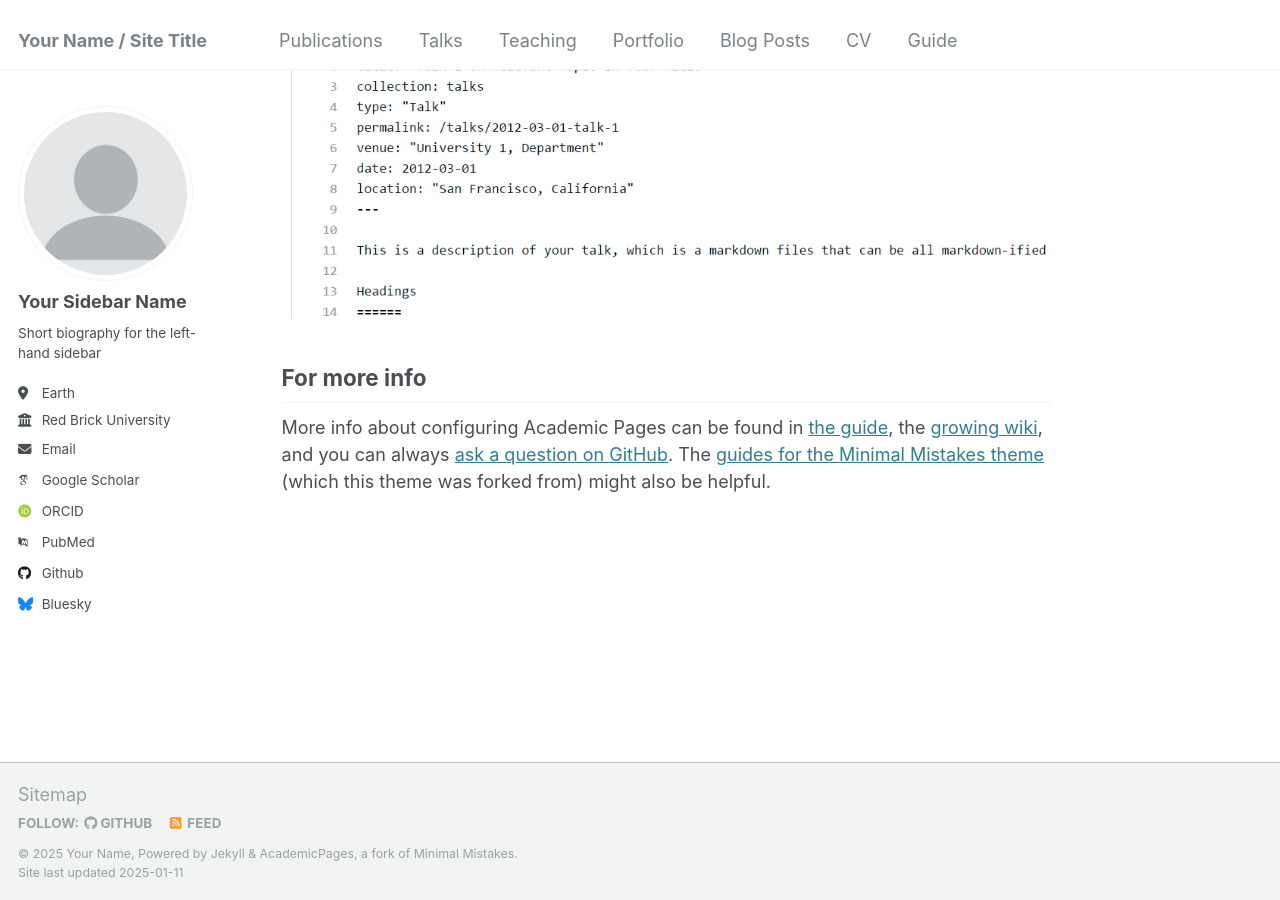
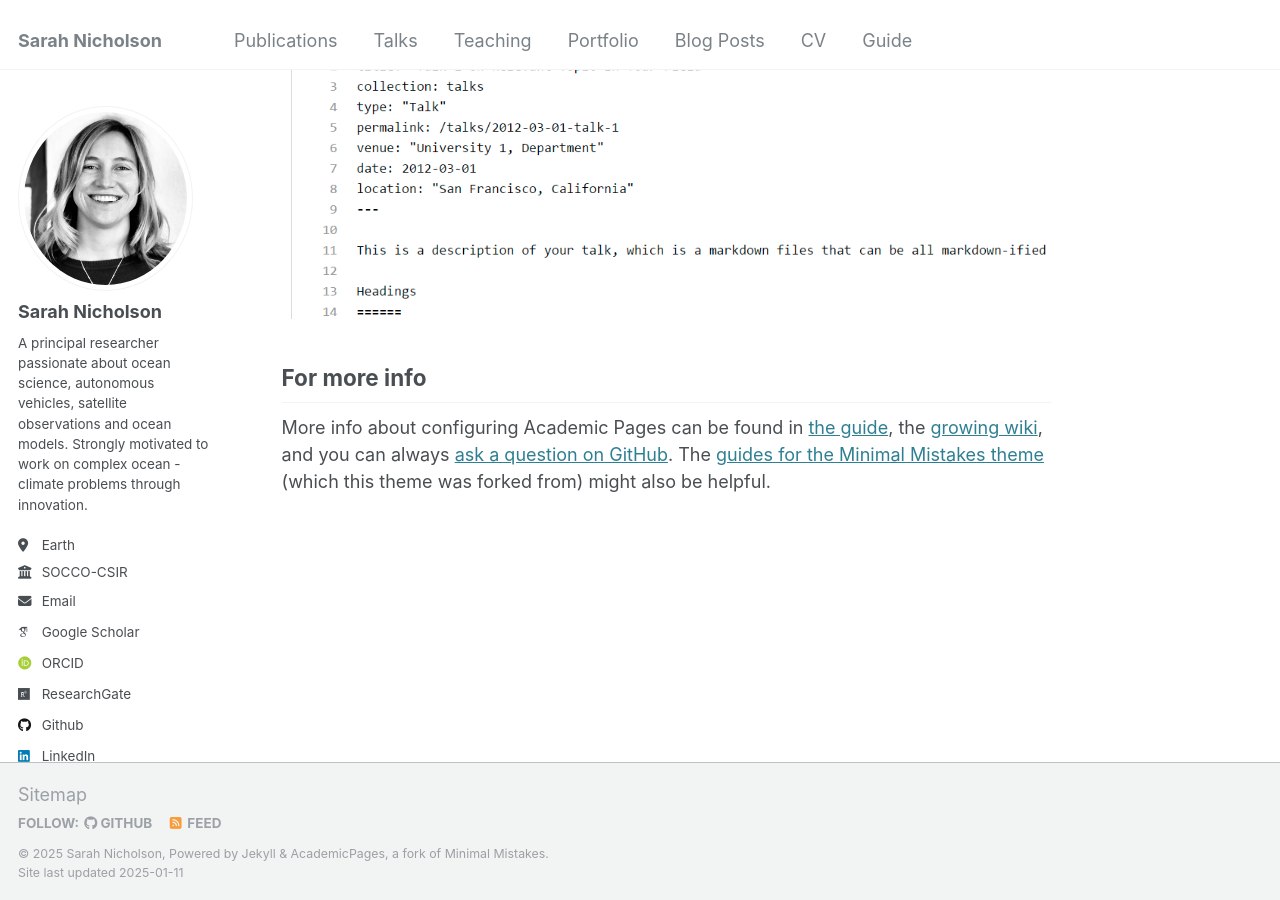
Before and after one commit to sarahnicholson/sarahnicholson.github.io, a Jekyll site: the page built from _pages/about.md, in a window 1280 px wide and 900 px high, scrolled down 2643 px. Built offline with Jekyll 4.4.1, drawn with Linux system fonts in a browser that asks for light colours; some web fonts are replaced.

Commit message:
Personalise template _config.yml

```diff
--- a/_config.yml
+++ b/_config.yml
@@ -8,9 +8,9 @@
 
 # Basic Site Settings
 locale                   : "en-US"
-title                    : "Your Name / Site Title"
+title                    : "Sarah Nicholson"
 title_separator          : "-"
-name                     : &name "Your Name"
+name                     : &name "Sarah Nicholson"
 description              : &description "personal description"
 url                      : https://academicpages.github.io # the base hostname & protocol for your site e.g. "https://[your GitHub username].github.io"
 baseurl                  : "" # the subpath of your site, e.g. "/blog"
@@ -21,35 +21,33 @@ repository               : "academicpages/academicpages.github.io"
 #               Additional customization can be done by editing /_includes/author-profile.html
 author:
   # Biographic information
-  avatar           : "profile.png"
-  name             : "Your Sidebar Name"
+  avatar           : "profile2.png"
+  name             : "Sarah Nicholson"
   pronouns         : # example: "she/her"
-  bio              : "Short biography for the left-hand sidebar"
+  bio              : "A principal researcher passionate about ocean science, autonomous vehicles, satellite observations and ocean models. Strongly motivated to work on complex ocean - climate problems through innovation. "
   location         : "Earth"
-  employer         : "Red Brick University"
+  employer         : "SOCCO-CSIR"
   uri              : # URL
-  email            : "none@example.org"
+  email            : "snicholson@csir.co.za"
 
   # Academic websites
   arxiv            : # URL - Update with the correct link to your profile
-  googlescholar    : "https://scholar.google.com/citations?user=PS_CX0AAAAAJ"
-  impactstory      : # URL
-  orcid            : "http://orcid.org/yourorcidurl"
+  googlescholar    : "https://scholar.google.co.za/citations?hl=en&user=Yrgy1IQAAAAJ&view_op=list_works&gmla=AJsN-F5A1rMkU5xybfMbKYLd3eUUxMvr_QM8pB_0X8PfubgycMj4qOrXoyCIxBqWpnVW7dL0uL7RBgygrsLJ1sgSAo09E1NnUb_jbvBZzOTWQHC-XxoJ-ME9HxH1XGyukRFyYUGSSMu6PXse4ho0zwwnW2ZsRXDJXw"
+  orcid            : "https://orcid.org/0000-0002-1226-1828"
   semantic         : # URL
-  pubmed           : "https://www.ncbi.nlm.nih.gov/pubmed/?term=john+snow"
-  researchgate     : # URL
+  researchgate     : "https://www.researchgate.net/profile/Sarah-Nicholson-9"
   scopus           : # URL
 
   # Repositories and software development
   bitbucket        : # Username - Update with your username on the site
   codepen          : # Username
   dribbble         : # Username
-  github           : "academicpages"
+  github           : "sarahnicholson"
   kaggle           : # Username
   stackoverflow    : # User number or user number and name (i.e., use "1" or "1/jeff-atwood")
 
   # Social media
-  bluesky          : "bsky.app" # Replace this with you Bluesky username
+  bluesky          : # Username Replace this with you Bluesky username
   facebook         : # Username
   flickr           : # Username
   foursquare       : # Username
@@ -58,7 +56,7 @@ author:
   keybase          : # Username
   instagram        : # Username
   lastfm           : # Username
-  linkedin         : # Username
+  linkedin         : "https://www.linkedin.com/in/sarah-nicholson-a03b9399/"
   mastodon         : # URL
   medium           : # URL
   pinterest        : # Username
@@ -66,7 +64,7 @@ author:
   steam            : # Username
   telegram         : # URL
   tumblr           : # Username
-  twitter          : # Username for X / Twitter
+  twitter          : "https://x.com/phytoplankton"
   vine             : # Username
   weibo            : # Username
   wikipedia        : # Username
```
